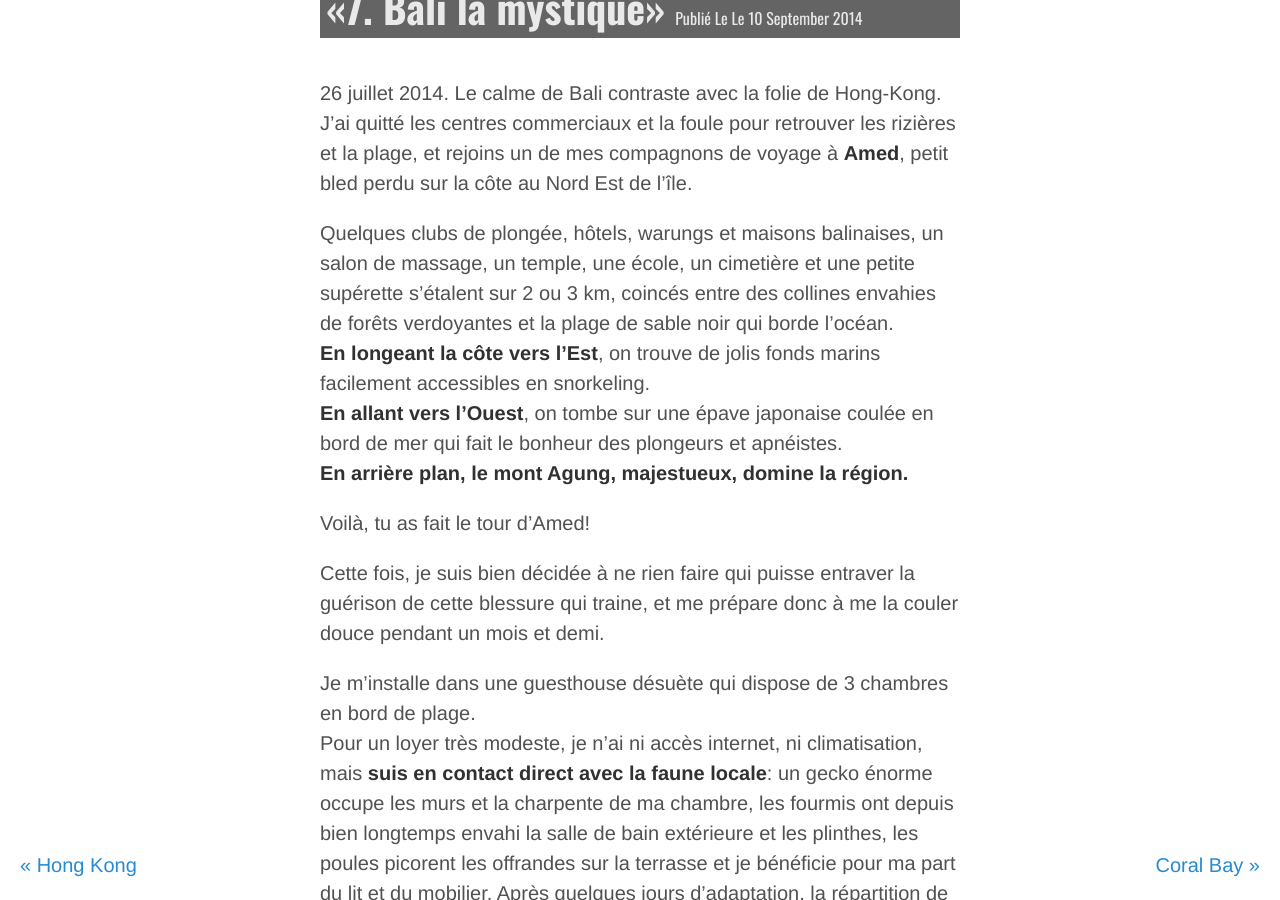
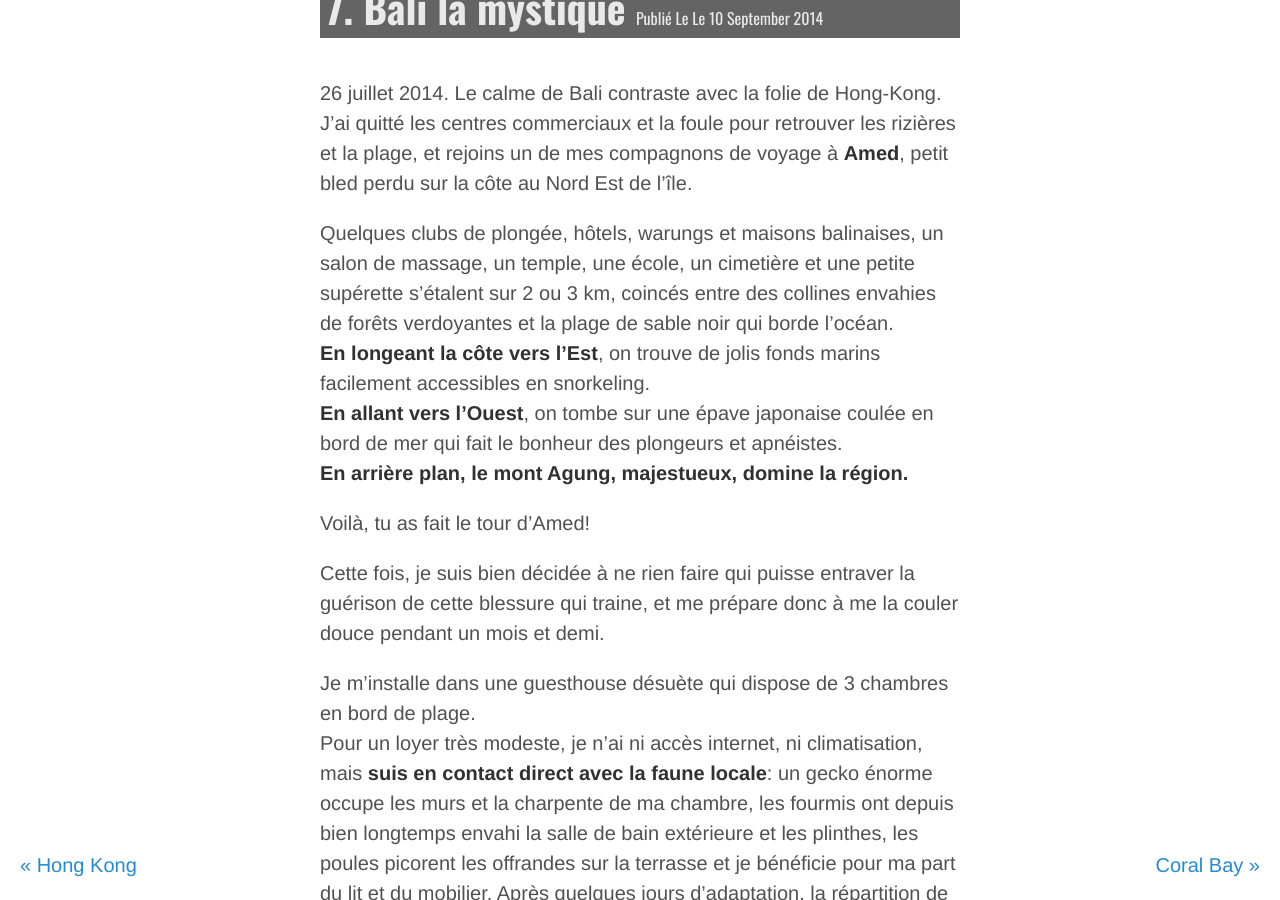
Before and after one commit to crossingborders/crossingborders.github.io, a Jekyll site: the page built from _posts/2014-09-10-Bali-la-mystique.md, in a window 1280 px wide and 900 px high. Built offline with Jekyll 4.4.1, drawn with Linux system fonts in a browser that asks for light colours; Markdown is read by kramdown in place of the engine named in the settings.

```diff
--- a/_posts/2014-09-10-Bali-la-mystique.md
+++ b/_posts/2014-09-10-Bali-la-mystique.md
@@ -1,6 +1,6 @@
 ---
 layout: post
-title: «7. Bali la mystique»
+title: "7. Bali la mystique"
 zone: Amed Beach
 photoset: "72157650244690249"
 places:
```
